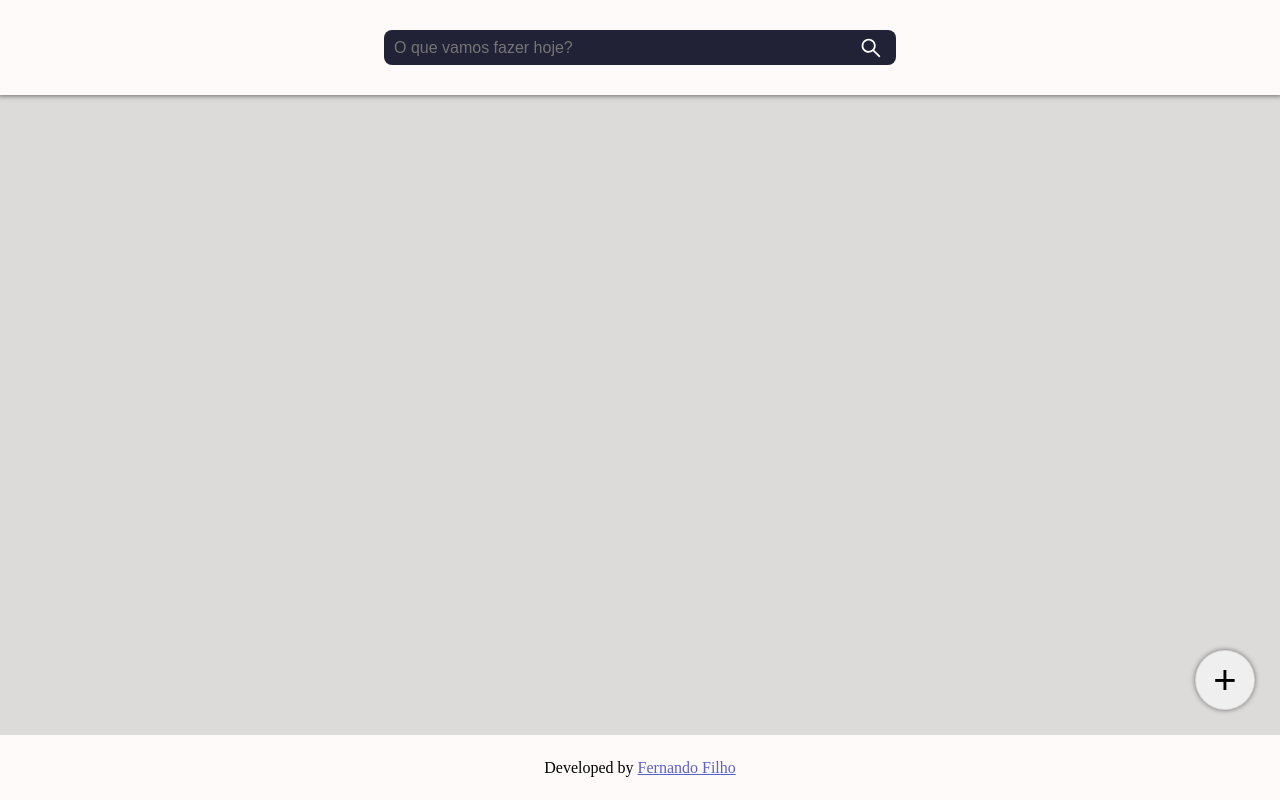
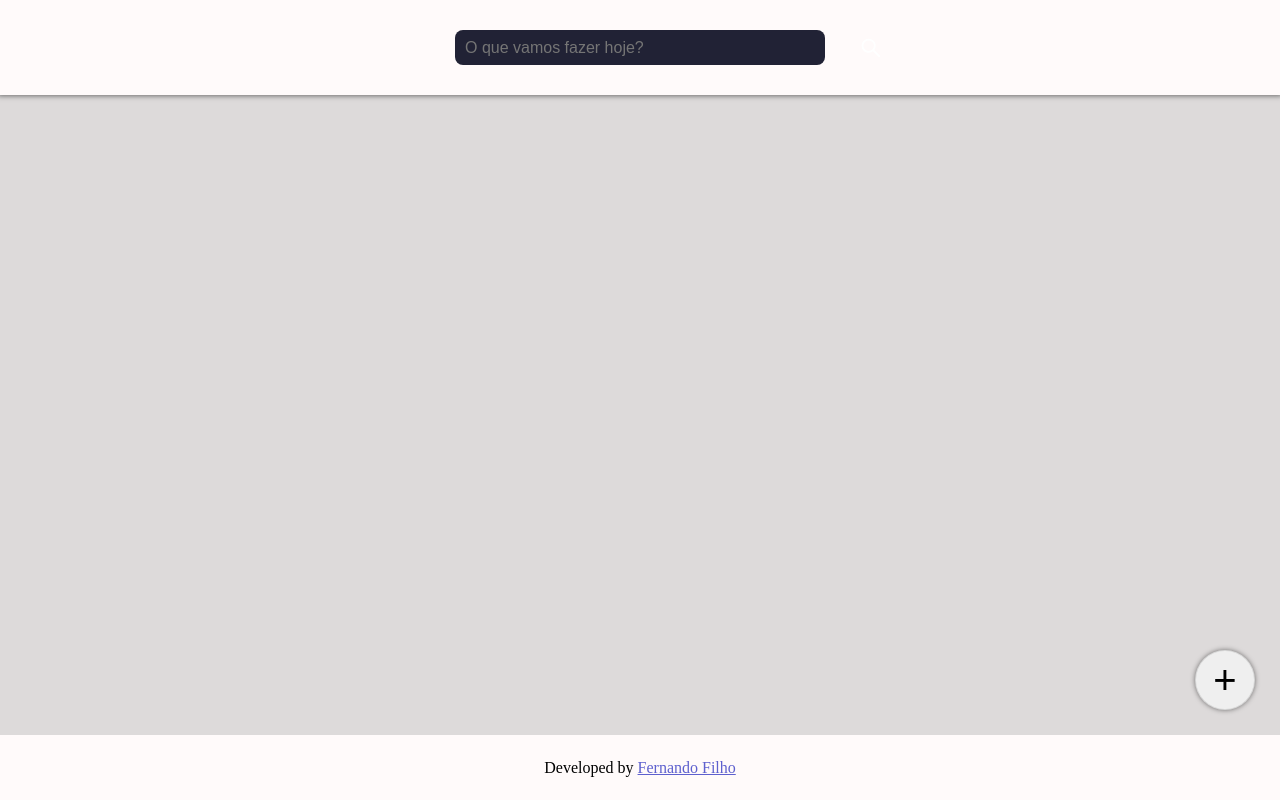
Before and after one commit to Fernando-Filho/Anotacoes, a React (Create React App) app in the folder anotacoes/: page / in a window 1280 px wide. Built offline with nearby package versions, Linux system fonts and the light colour scheme.

Commit message:
Ajustes no tamanho

```diff
--- a/anotacoes/src/components/Header/style.js
+++ b/anotacoes/src/components/Header/style.js
@@ -24,7 +24,7 @@ export const HeaderContainer = styled.header`
 `
 export const Search = styled.input`
     height: 36%;
-    width: 40%;
+    width: 370px;
     border-radius: 8rem;
     padding-left: 10rem;
     font-size: 16rem;
--- a/anotacoes/src/components/Main/style.js
+++ b/anotacoes/src/components/Main/style.js
@@ -1,12 +1,13 @@
 import styled from "styled-components";
 
 export const MainContainer = styled.main`
+    margin-top: 111px;
     display: flex;
     flex-direction: column;
     align-items: center;
     justify-content: center;
     gap: 16rem;
-    min-width: 100vw;
+    max-width: 95%;
 `
 
 export const AddButton = styled.button`
```
